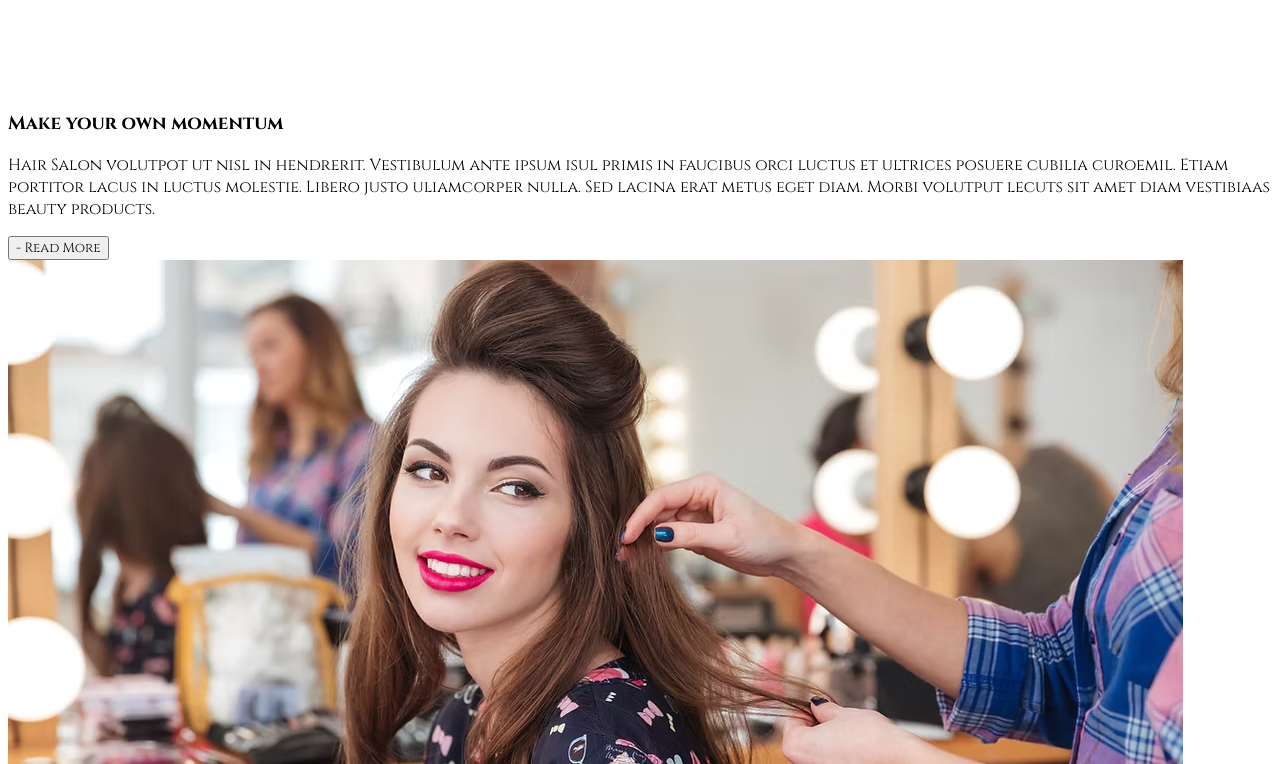
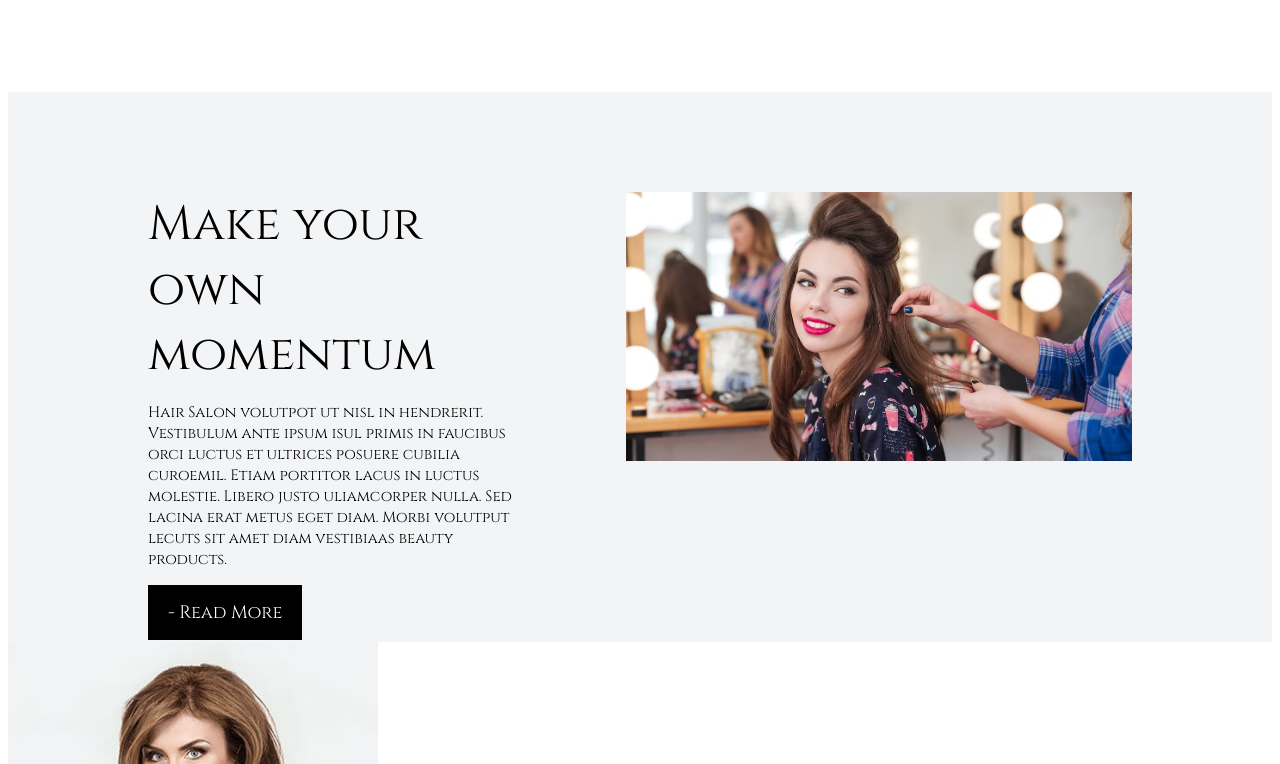
Before and after one commit to Lxnneke/HairSalon, a plain HTML site: page index.html in a window 1280 px wide. Shown: the part 1216-1980 px from the top of the page. Drawn offline with Linux system fonts and the light colour scheme.

Commit message:
Finish the Momentum part of the website

```diff
--- a/css/styles.css
+++ b/css/styles.css
@@ -181,8 +181,30 @@ h5 {
 /*******************************************/
 .videoSection {
   width: 100%;
+  height: 550px;
+  background-color: #f3f4f6;
 }
 
+.videoImage {
+  float: right;
+  width: 40%;
+  margin-right: 140px;
+  margin-top: 100px;
+}
+
+.videoTextSection {
+  float: left;
+  width: 30%;
+  margin-left: 140px;
+  font-size: 15px;
+}
+
+h3 {
+  font-size: 48px;
+  margin-bottom: 0;
+  margin-top: 100px;
+  font-weight: 200;
+}
 
 /******************************************
 /* EXPERTS
--- a/index.html
+++ b/index.html
@@ -64,13 +64,13 @@
         </section>
 
         <section class="videoSection">
-            <section>
+            <section class="videoTextSection">
                 <h3>Make your own momentum</h3>
                 <p>Hair Salon volutpot ut nisl in hendrerit. Vestibulum ante ipsum isul primis in faucibus orci luctus et ultrices posuere cubilia curoemil. Etiam portitor lacus in luctus molestie. Libero justo uliamcorper nulla. Sed lacina erat metus eget diam. Morbi volutput lecuts sit amet diam vestibiaas beauty products.</p>
-                <button>- Read More</button>
+                <button class="servicesButton">- Read More</button>
             </section>
             <section>
-                <img src="./images/MainVideoImage.avif">
+                <img src="./images/MainVideoImage.avif" class="videoImage">
             </section>
         </section>
 
```
